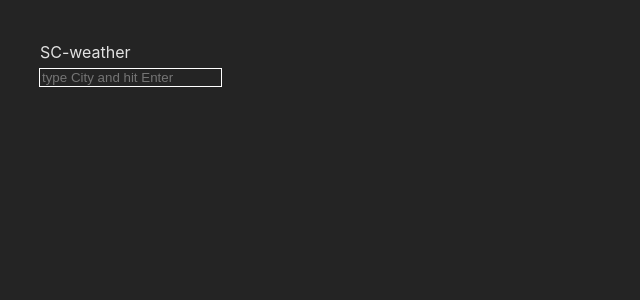
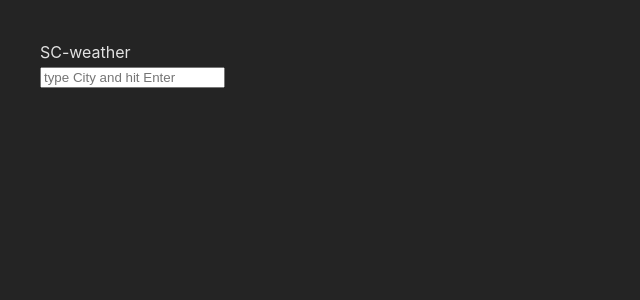
Before and after one commit to azardnet/sc-weather, a React (Vite) app in the folder face/: page / in a window 1280 px wide. Shown: the top 300 px of the page, without its empty margins (0-640 px from the left). Built offline with nearby package versions, Linux system fonts and the light colour scheme.

Commit message:
add data state

```diff
--- a/face/src/App.tsx
+++ b/face/src/App.tsx
@@ -1,5 +1,6 @@
 import styled from "styled-components";
 import Search from "./components/Search";
+import { useState } from "react";
 
 const AppWrapper = styled.section`
   padding: 40px;
@@ -8,23 +9,33 @@ const AppWrapper = styled.section`
 const OPEN_WEATHER_KEY = import.meta.env.VITE_OPENWEATHER;
 
 function App() {
-  // console.log(console.log(OPEN_WEATHER_KEY));
+  const [data, setData] = useState({ loading: false, response: {} });
 
   const onSubmit = (input: string) => {
+    setData({ loading: true, response: {} });
     (async function () {
       const response = await fetch(
         `
 https://api.openweathermap.org/data/2.5/weather?lang=en&q=${input}&APPID=${OPEN_WEATHER_KEY}&units=metric`
       );
 
-      const body = await response.json();
-      console.log("rrr", body);
+      const json = await response.json();
+      setData({ loading: false, response: json });
     })();
   };
   return (
     <AppWrapper>
       <div>SC-weather</div>
       <Search onSubmit={onSubmit} />
+      {data.loading ? (
+        "Loading"
+      ) : (
+        <pre>
+          {Object.keys(data.response).length === 0
+            ? ""
+            : JSON.stringify(data.response, null, 4)}
+        </pre>
+      )}
     </AppWrapper>
   );
 }
--- a/face/src/components/Search/search.style.ts
+++ b/face/src/components/Search/search.style.ts
@@ -2,9 +2,9 @@ import styled from "styled-components";
 
 export const SearchWrapper = styled.section`
   input {
-    appearance: none;
+    /* appearance: none;
     border: 0;
     background: transparent;
-    box-shadow: 0 0 0 1px #fff;
+    box-shadow: 0 0 0 1px #fff; */
   }
 `;
```
